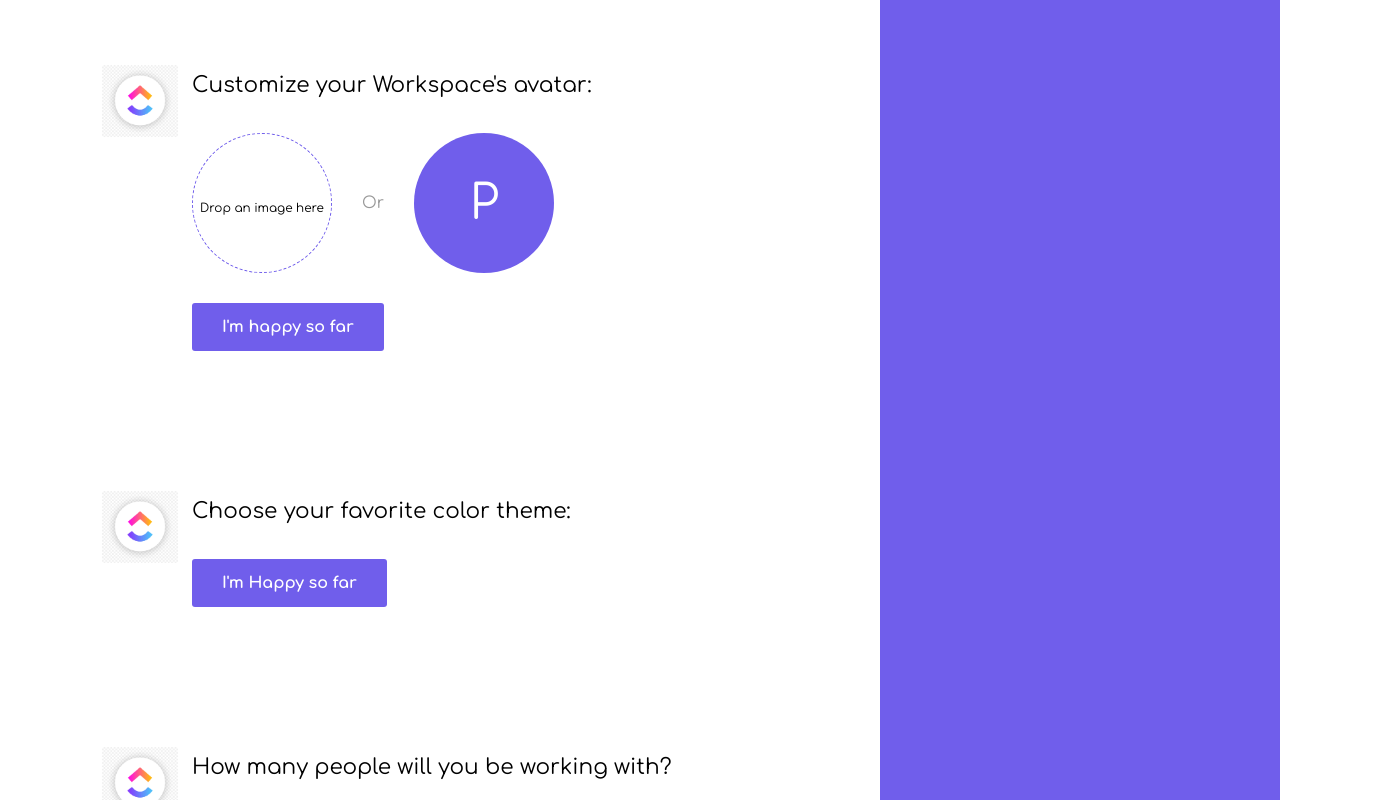
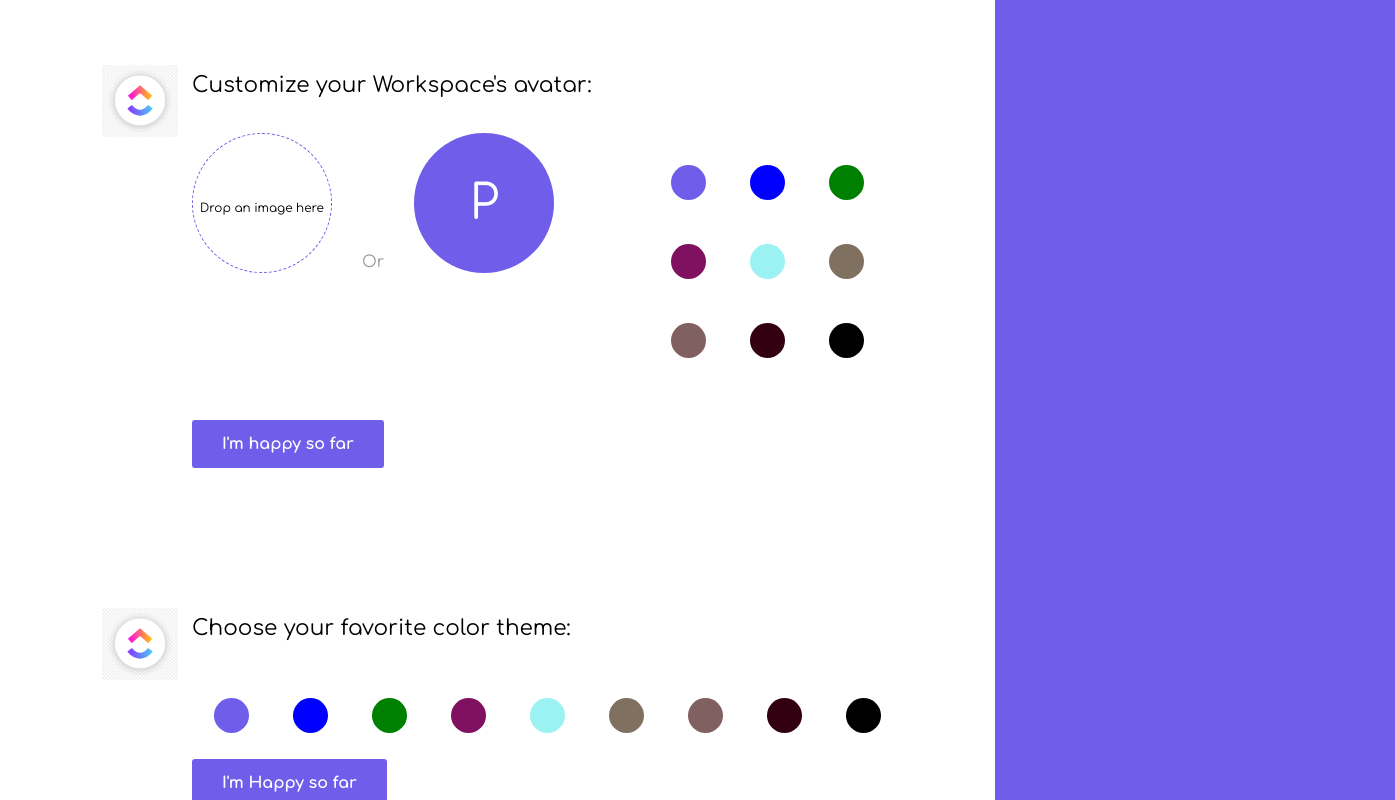
Before and after one commit to thisisutkarsh/Welcome, a Vue app: page / in a window 1280 px wide. Shown: the part 1060-1860 px from the top of the page, 1395 px wide, since content can reach past the window. Built offline with nearby package versions, Linux system fonts and the light colour scheme.

Commit message:
DEsign complete

```diff
--- a/src/App.vue
+++ b/src/App.vue
@@ -52,9 +52,20 @@
           <div class="name-avatar">
             P
           </div>
+          <div class="radio-buttons-workspace">
+            <div class="items-workspace">
+              <Circle style="background:#705eeb "></Circle>
+              <Circle style="background:blue "></Circle>
+              <Circle style="background:green "></Circle>
+              <Circle style="background:#705e "></Circle>
+              <Circle style="background:#7eeb "></Circle>
+              <Circle style="background:#765e "></Circle>
+              <Circle style="background:#755e "></Circle>
+              <Circle style="background:#301 "></Circle>
+              <Circle style="background:black"></Circle>
+            </div>
+          </div>
         </div>
-
-        <div class="radio-buttons-workspace"></div>
         <main-button
           @click="goto('div3')"
           content="I'm happy so far"
@@ -69,7 +80,17 @@
           Choose your favorite color theme:
         </p>
         <br />
-        <div class="radio-buttons-theme"></div>
+        <div class="radio-buttons-theme">
+          <Circle class="inline" style="background:#705eeb"></Circle>
+          <Circle class="inline" style="background:blue "></Circle>
+          <Circle class="inline" style="background:green "></Circle>
+          <Circle class="inline" style="background:#705e "></Circle>
+          <Circle class="inline" style="background:#7eeb "></Circle>
+          <Circle class="inline" style="background:#765e "></Circle>
+          <Circle class="inline" style="background:#755e "></Circle>
+          <Circle class="inline" style="background:#301 "></Circle>
+          <Circle class="inline" style="background:black"></Circle>
+        </div>
         <main-button
           @click="goto('div4')"
           content="I'm Happy so far"
@@ -269,9 +290,10 @@
 <script>
 import MainButton from "./components/MainButton";
 import Box from "./components/Box.vue";
+import Circle from "./components/Circle";
 export default {
   name: "App",
-  components: { MainButton, Box },
+  components: { MainButton, Box, Circle },
   methods: {
     goto(refName) {
       var element = this.$refs[refName];
@@ -418,7 +440,33 @@ img {
   color: #fff;
   font-size: 3em;
 }
+
+.radio-buttons-workspace {
+  display: flex;
+  align-items: center;
+  flex-wrap: wrap;
+  width: 377px;
+  padding-left: 50px;
+  justify-content: center;
+}
+
+.items-workspace {
+  display: flex;
+  justify-content: center;
+  align-items: center;
+  flex-wrap: wrap;
+  padding: 10px;
+}
+
 /* Step -2 end */
+
+/* Step -3 start*/
+
+.inline {
+  display: inline-flex !important;
+}
+
+/* step3 end */
 
 /* Step-4 start */
 .choices {
--- /dev/null
+++ b/src/components/Circle.vue
@@ -0,0 +1,28 @@
+<template>
+  <div class="circle"></div>
+</template>
+
+<script>
+export default {
+  name: "Circle",
+  props: {},
+};
+</script>
+
+<style scoped>
+.circle {
+  width: 35px;
+  height: 35px;
+  border-radius: 50%;
+  display: flex;
+  flex-direction: column;
+  align-items: center;
+  justify-content: center;
+  transition: all 0.2s ease-out;
+  margin: 22px;
+}
+.circle:hover {
+  width: 50px;
+  height: 50px;
+}
+</style>
```
